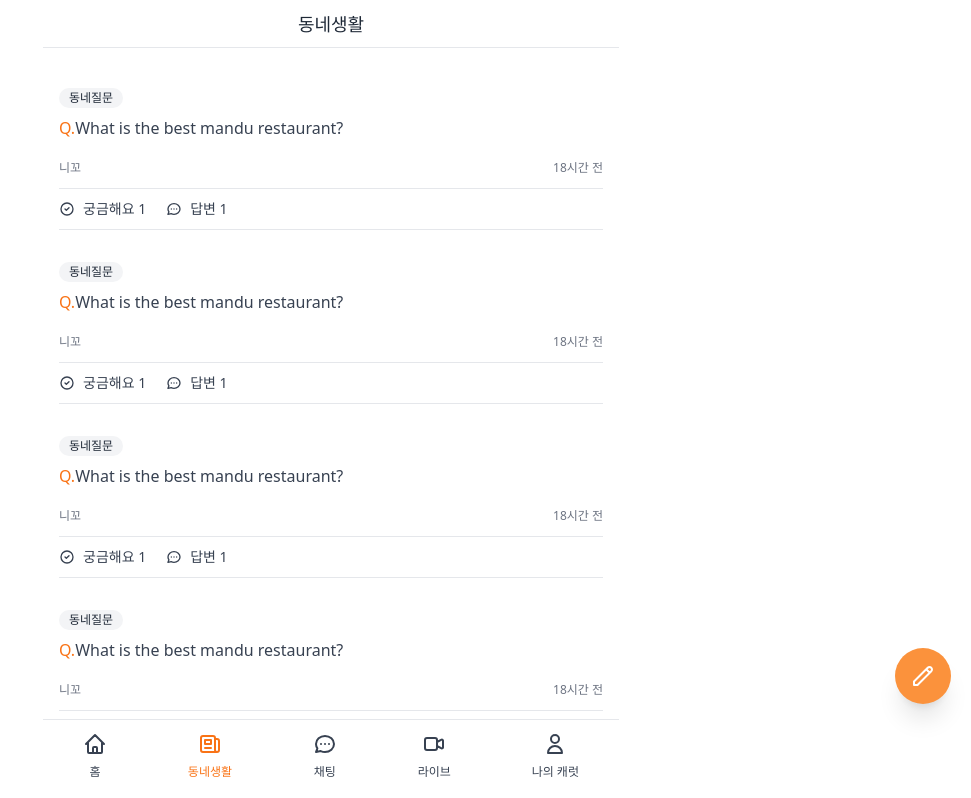
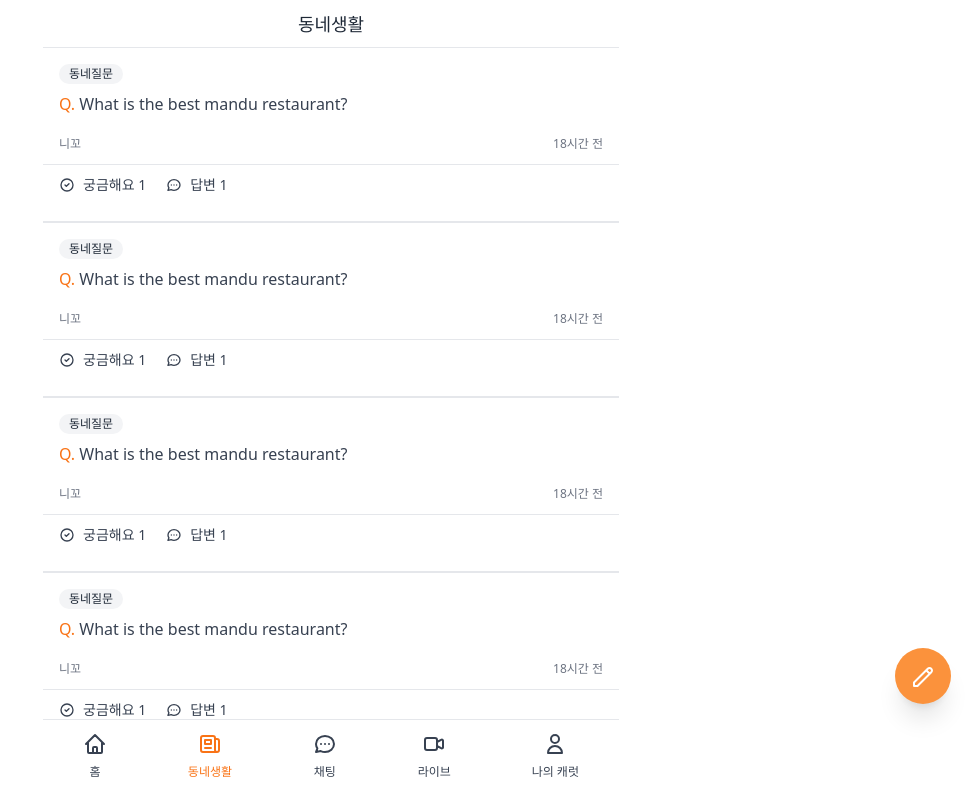
Before and after one commit to seongguk-yoon/carrot-market, a Next.js app: page /community in a window 1280 px wide. Shown: the top 798 px of the page, without its empty margins (309-1280 px from the left). Built offline with nearby package versions, Linux system fonts and the light colour scheme.

Commit message:
TECH-Tailwind Practice step_13nd  + - community, live page  코드재정리

```diff
--- a/pages/community/index.tsx
+++ b/pages/community/index.tsx
@@ -1,24 +1,27 @@
 import type { NextPage } from "next";
-import Layout from '../../components/layout';
+import Link from "next/link";
+import FloatingButton from "../../components/floating-button";
+import Layout from "../../components/layout";
 
 const Community: NextPage = () => {
   return (
-    <Layout title='동네생활' hasTabBar>
-    <div className="py-10 px-4 space-y-8">
+    <Layout hasTabBar title="동네생활">
+      <div className="space-y-4 divide-y-[2px]">
         {[1, 2, 3, 4, 5, 6].map((_, i) => (
-        <div key="id" className=" flex flex-col items-start">
-          <span className="text-xs flex items-center px-2.5 py-0.5 rounded-full bg-gray-100 text-gray-800">
+          <Link key={i} href={`/community/${i}`}>
+            <a className="flex cursor-pointer flex-col pt-4 items-start">
+              <span className="flex ml-4 items-center px-2.5 py-0.5 rounded-full text-xs font-medium bg-gray-100 text-gray-800">
                 동네질문
               </span>
-          <div className="mt-2 text-gray-700">
-            <span className="text-orange-500 font-medium">Q.</span>
-            What is the best mandu restaurant?
+              <div className="mt-2 px-4 text-gray-700">
+                <span className="text-orange-500 font-medium">Q.</span> What is
+                the best mandu restaurant?
               </div>
-          <div className="mt-5 flex items-center justify-between w-full text-gray-500 font-medium text-xs">
+              <div className="mt-5 px-4 flex items-center justify-between w-full text-gray-500 font-medium text-xs">
                 <span>니꼬</span>
                 <span>18시간 전</span>
               </div>
-          <div className="flex space-x-5 mt-3 text-gray-700 py-2.5 border-t border-b-[1.5px] w-full">
+              <div className="flex px-4 space-x-5 mt-3 text-gray-700 py-2.5 border-t   w-full">
                 <span className="flex space-x-2 items-center text-sm">
                   <svg
                     className="w-4 h-4"
@@ -54,10 +57,10 @@ const Community: NextPage = () => {
                   <span>답변 1</span>
                 </span>
               </div>
-        </div>
+            </a>
+          </Link>
         ))}
-
-      <button className='fixed bottom-24 right-5  hover:bg-orange-500 cursor-pointer transition-colors  bg-orange-400 rounded-full p-4  text-white shadow-xl'>
+        <FloatingButton href="/community/write">
           <svg
             className="w-6 h-6"
             fill="none"
@@ -72,7 +75,7 @@ const Community: NextPage = () => {
               d="M15.232 5.232l3.536 3.536m-2.036-5.036a2.5 2.5 0 113.536 3.536L6.5 21.036H3v-3.572L16.732 3.732z"
             ></path>
           </svg>
-      </button>
+        </FloatingButton>
       </div>
     </Layout>
   );
--- a/pages/live/index.tsx
+++ b/pages/live/index.tsx
@@ -8,10 +8,12 @@ const Live: NextPage = () => {
     <Layout title="라이브" hasTabBar>
       <div className="py-10 px-4   divide-y-2 space-y-4">
         {[1, 2, 3, 4, 5, 6].map((_, i) => (
-          <div className=" pt-4 px-4" key={i}>
-            <div className="w-full rounded-md shadow-sm bg-slate-300 aspect-video" />
-            <h3 className=" text-gray-700 text-lg mt-2">렛츠 게렛</h3>
-          </div>
+          <Link href={`/live/${i}`} key={i}>
+            <a className=" pt-4 px-4">
+              <div className="w-full rounded-md shadow-sm bg-slate-300 aspect-video" />
+              <h1 className=" text-gray-700 text-lg mt-2">렛츠 게렛</h1>
+            </a>
+          </Link>
         ))}
 
         <FloatingButton href="/live/create">
```
Lines whose indentation alone changed are shown as unchanged.
